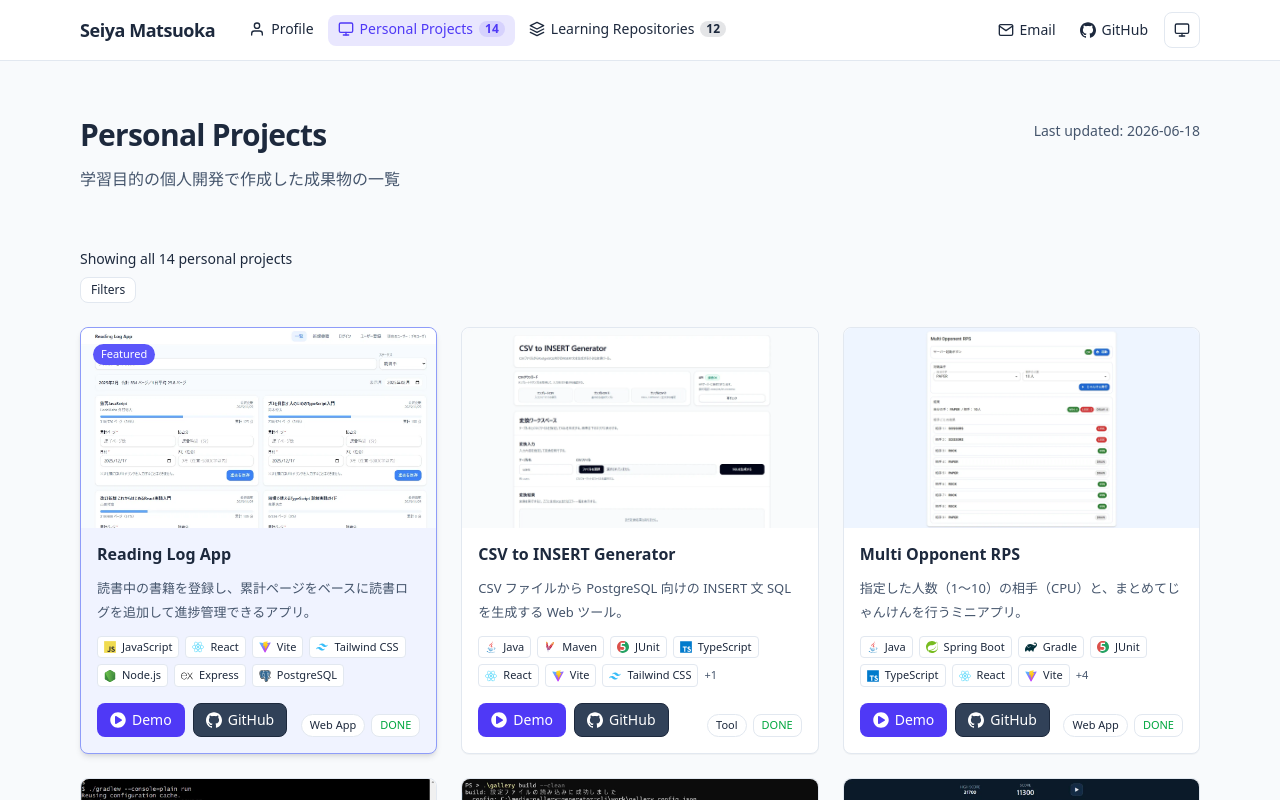
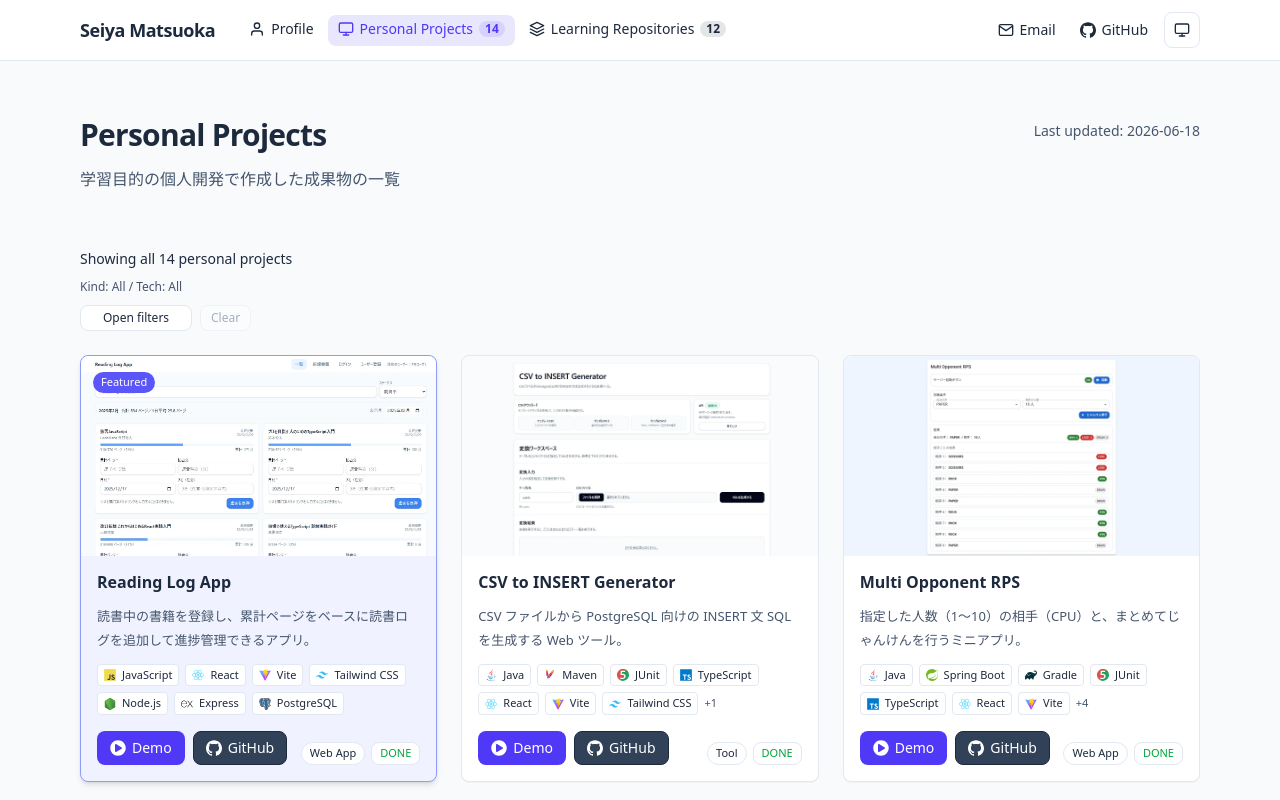
Before and after one commit to seiya-matsuoka/portfolio, a React (Vite) app: page /personal-projects in a window 1280 px wide. Shown: the top 800 px of the page. Built offline with nearby package versions, Linux system fonts and the light colour scheme.

Commit message:
feat: フィルターUIの表示と技術候補を調整

```diff
--- a/src/components/common/ListFilterPanel.tsx
+++ b/src/components/common/ListFilterPanel.tsx
@@ -42,11 +42,10 @@ export function ListFilterPanel({
   const countText = hasAnyFilter
     ? `Showing ${filteredCount} of ${totalCount} ${itemLabel}`
     : `Showing all ${totalCount} ${itemLabel}`;
-
-  const activeFilterLabels = [
-    hasKindFilter ? `Kind: ${selectedKindLabels.join(', ')}` : null,
-    hasTechFilter ? `Tech: ${selectedTechLabels.join(', ')}` : null,
-  ].filter((label): label is string => label !== null);
+  const filterSummary = [
+    `Kind: ${hasKindFilter ? selectedKindLabels.join(', ') : 'All'}`,
+    `Tech: ${hasTechFilter ? selectedTechLabels.join(', ') : 'All'}`,
+  ].join(' / ');
 
   return (
     <div className="flex flex-col gap-3">
@@ -55,17 +54,15 @@ export function ListFilterPanel({
           {countText}
         </p>
 
-        {activeFilterLabels.length > 0 && (
         <p className="text-xs leading-5" style={{ color: 'var(--color-muted)' }}>
-            {activeFilterLabels.join(' / ')}
+          {filterSummary}
         </p>
-        )}
 
         <div className="flex flex-wrap items-center gap-2">
           <button
             type="button"
             onClick={() => setOpen((current) => !current)}
-            className="rounded-md border px-2.5 py-1 text-xs outline-offset-2 focus-visible:outline focus-visible:outline-[color:var(--color-ring)]"
+            className="w-28 rounded-md border px-2.5 py-1 text-xs outline-offset-2 transition focus-visible:outline focus-visible:outline-[color:var(--color-ring)]"
             aria-expanded={open}
             aria-controls={panelId}
             aria-label={open ? 'Close filters' : 'Open filters'}
@@ -75,23 +72,22 @@ export function ListFilterPanel({
               color: 'var(--color-fg)',
             }}
           >
-            {open ? 'Close' : 'Filters'}
+            {open ? 'Close filters' : 'Open filters'}
           </button>
 
-          {hasAnyFilter && (
           <button
             type="button"
             onClick={onClear}
-              className="rounded-md border px-2.5 py-1 text-xs outline-offset-2 focus-visible:outline focus-visible:outline-[color:var(--color-ring)]"
+            disabled={!hasAnyFilter}
+            className="rounded-md border px-2.5 py-1 text-xs outline-offset-2 transition focus-visible:outline focus-visible:outline-[color:var(--color-ring)] disabled:cursor-not-allowed disabled:opacity-45"
             style={{
               borderColor: 'var(--color-border)',
               background: 'var(--color-surface)',
-                color: 'var(--color-muted)',
+              color: hasAnyFilter ? 'var(--color-muted)' : 'var(--color-muted)',
             }}
           >
             Clear
           </button>
-          )}
         </div>
       </div>
 
--- a/src/components/common/MultiSelectCombobox.tsx
+++ b/src/components/common/MultiSelectCombobox.tsx
@@ -1,5 +1,6 @@
 import { useEffect, useId, useMemo, useRef, useState } from 'react';
 import type { FilterOption } from '../../lib/filterOptions';
+import { asset } from '../../lib/asset';
 
 type Props = {
   label: string;
@@ -9,6 +10,29 @@ type Props = {
   placeholder?: string;
   emptyMessage?: string;
 };
+
+type OptionIconProps = {
+  option: FilterOption;
+  className: string;
+};
+
+function OptionIcon({ option, className }: OptionIconProps) {
+  if (!option.iconSrc) return null;
+
+  return (
+    <img
+      src={asset(option.iconSrc)}
+      alt=""
+      className={`${className} shrink-0 object-contain`}
+      loading="lazy"
+      decoding="async"
+      aria-hidden="true"
+      onError={(event) => {
+        event.currentTarget.style.display = 'none';
+      }}
+    />
+  );
+}
 
 export function MultiSelectCombobox({
   label,
@@ -63,7 +87,7 @@ export function MultiSelectCombobox({
               key={option.value}
               type="button"
               onClick={() => onToggle(option.value)}
-              className="inline-flex items-center gap-1 rounded-full border px-2 py-0.5 text-xs outline-offset-2 transition focus-visible:outline focus-visible:outline-[color:var(--color-ring)]"
+              className="inline-flex items-center gap-1.5 rounded-full border px-2 py-0.5 text-xs outline-offset-2 transition focus-visible:outline focus-visible:outline-[color:var(--color-ring)]"
               aria-label={`Remove ${option.label}`}
               style={{
                 borderColor: 'var(--color-border)',
@@ -71,6 +95,7 @@ export function MultiSelectCombobox({
                 color: 'var(--color-fg)',
               }}
             >
+              <OptionIcon option={option} className="h-3 w-3" />
               <span>{option.label}</span>
               <span aria-hidden="true">×</span>
             </button>
@@ -155,9 +180,10 @@ export function MultiSelectCombobox({
                     color: 'var(--color-fg)',
                   }}
                 >
-                  <span className="w-4 text-xs" aria-hidden="true">
+                  <span className="w-4 shrink-0 text-xs" aria-hidden="true">
                     {active ? '✓' : ''}
                   </span>
+                  <OptionIcon option={option} className="h-4 w-4" />
                   <span>{option.label}</span>
                 </button>
               );
--- a/src/lib/filterOptions.ts
+++ b/src/lib/filterOptions.ts
@@ -1,6 +1,7 @@
 export type FilterOption = {
   label: string;
   value: string;
+  iconSrc?: string;
 };
 
 export function toFilterValue(label: string) {
--- /dev/null
+++ b/src/lib/technologyFilterOptions.ts
@@ -0,0 +1,21 @@
+import { getTechnologyMeta } from '../data/technologyMeta';
+import type { FilterOption } from './filterOptions';
+import { toFilterValue } from './filterOptions';
+
+export function createTechnologyFilterOptions(labels: string[]) {
+  const optionMap = new Map<string, FilterOption>();
+
+  labels.forEach((label) => {
+    const value = toFilterValue(label);
+    if (!value || optionMap.has(value)) return;
+
+    const meta = getTechnologyMeta(label);
+    optionMap.set(value, {
+      label: meta.label,
+      value,
+      iconSrc: meta.iconSrc,
+    });
+  });
+
+  return Array.from(optionMap.values()).sort((a, b) => a.label.localeCompare(b.label));
+}
--- a/src/pages/LearningRepositoriesPage.tsx
+++ b/src/pages/LearningRepositoriesPage.tsx
@@ -12,6 +12,7 @@ import {
   toFilterValue,
   writeSelectedSearchParamValues,
 } from '../lib/filterOptions';
+import { createTechnologyFilterOptions } from '../lib/technologyFilterOptions';
 import type { LearningRepository } from '../data/learningRepositories';
 
 function useQueryParam(name: string) {
@@ -28,7 +29,9 @@ function useQueryParam(name: string) {
 }
 
 const KIND_OPTIONS = createFilterOptions(learningRepositories.map((repo) => repo.kind));
-const TECH_OPTIONS = createFilterOptions(learningRepositories.flatMap((repo) => repo.tech));
+const TECH_OPTIONS = createTechnologyFilterOptions(
+  learningRepositories.flatMap((repo) => repo.tech)
+);
 
 function parseKindsFromURL(searchParams: URLSearchParams) {
   return readSelectedSearchParamValues(searchParams, 'kind', KIND_OPTIONS);
--- a/src/pages/PersonalProjectsPage.tsx
+++ b/src/pages/PersonalProjectsPage.tsx
@@ -12,6 +12,7 @@ import {
   toFilterValue,
   writeSelectedSearchParamValues,
 } from '../lib/filterOptions';
+import { createTechnologyFilterOptions } from '../lib/technologyFilterOptions';
 import type { PersonalProject } from '../data/personalProjects';
 
 function useQueryParam(name: string) {
@@ -28,7 +29,9 @@ function useQueryParam(name: string) {
 }
 
 const KIND_OPTIONS = createFilterOptions(personalProjects.map((project) => project.kind));
-const TECH_OPTIONS = createFilterOptions(personalProjects.flatMap((project) => project.tech));
+const TECH_OPTIONS = createTechnologyFilterOptions(
+  personalProjects.flatMap((project) => project.tech)
+);
 
 function parseKindsFromURL(searchParams: URLSearchParams) {
   return readSelectedSearchParamValues(searchParams, 'kind', KIND_OPTIONS);
```
Lines whose indentation alone changed are shown as unchanged.
